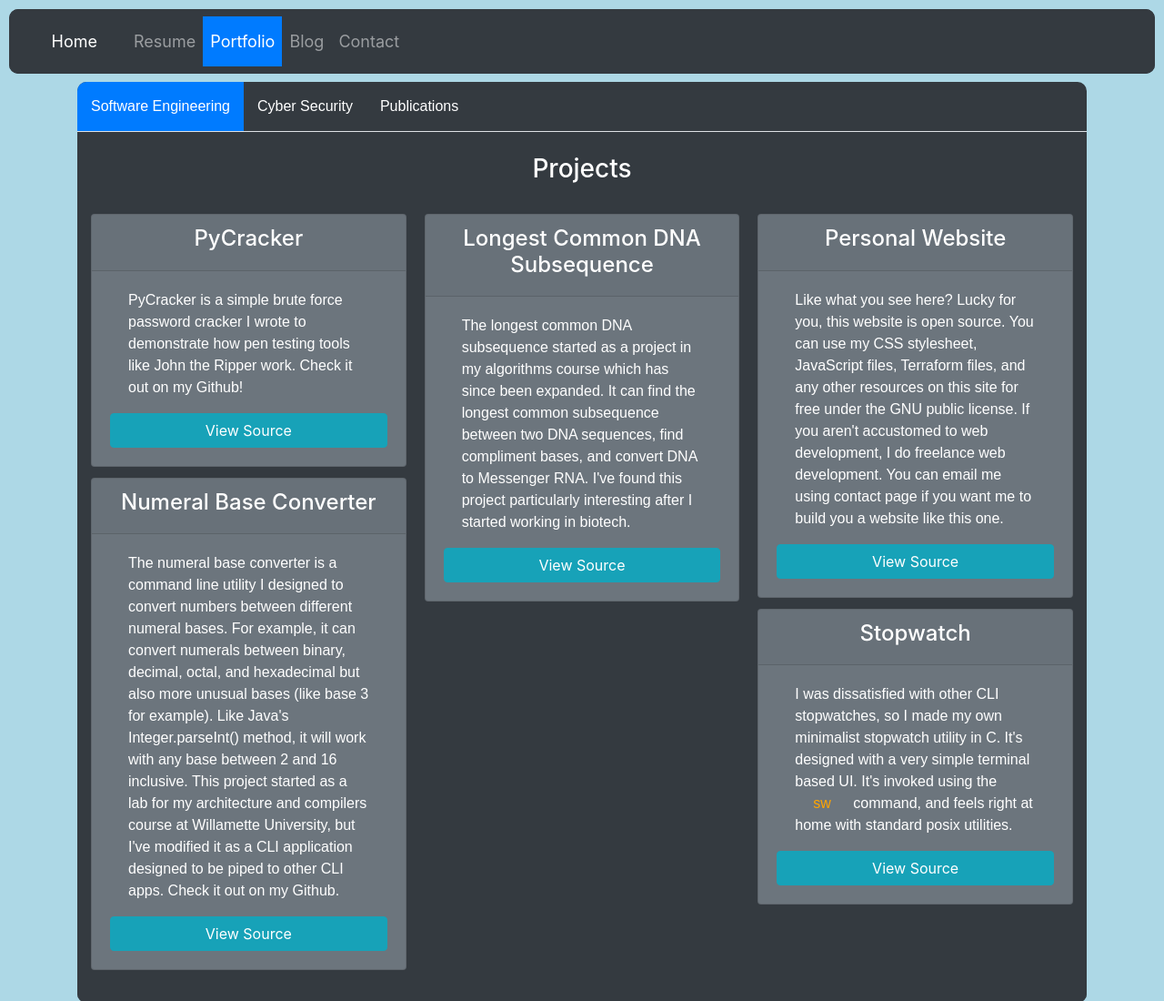
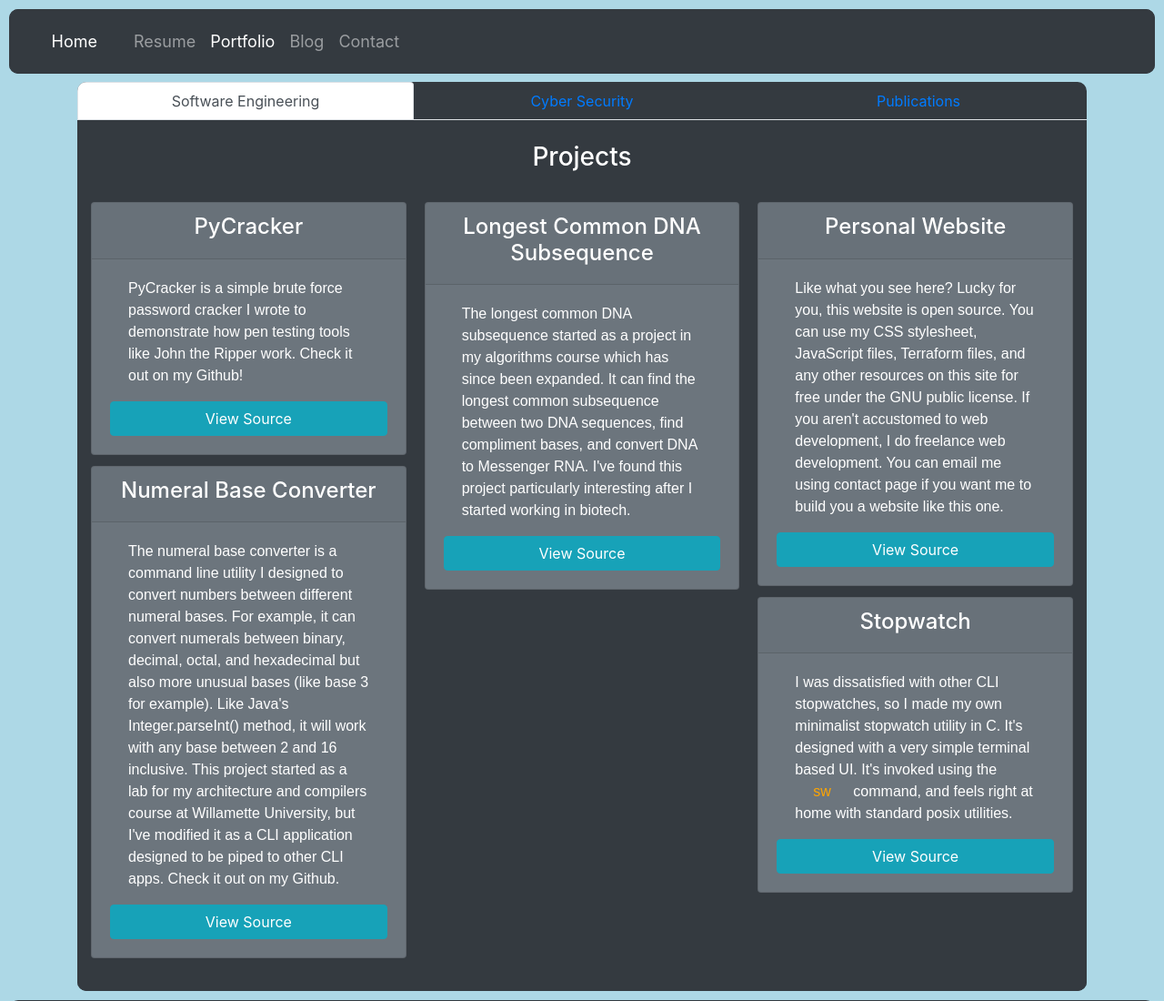
Before and after one commit to dchid/davidnchidester.com, a plain HTML site: page src/portfolio.html in a window 1280 px wide. Shown: the top 1100 px of the page at 91% size. Drawn offline with nearby package versions, Linux system fonts and the light colour scheme.

Commit message:
rebuild nav tabs

```diff
--- a/src/dchid.css
+++ b/src/dchid.css
@@ -68,10 +68,6 @@ body {
     width: 80%;
     height: auto;
   }
-}
-
-.active {
-  background-color: #007bff;
 }
 
 /* list of skills on homepage */
--- a/src/portfolio.html
+++ b/src/portfolio.html
@@ -27,10 +27,10 @@
     <nav class="topnav" id="myTopnav"></nav>
 
     <div class="container hidden">
-        <ul class="nav nav-tabs">
-            <li><a class="tab" data-toggle="tab" href="#software_tab">Software Engineering</a></li>
-            <li><a class="tab" data-toggle="tab" href="#security_tab">Cyber Security</a></li>
-            <li><a class="tab" data-toggle="tab" href="#publications_tab">Publications</a></li>
+        <ul class="nav nav-tabs nav-justified">
+            <li class="nav-item"><a class="nav-link" data-toggle="tab" href="#software_tab">Software Engineering</a></li>
+            <li class="nav-item"><a class="nav-link" data-toggle="tab" href="#security_tab">Cyber Security</a></li>
+            <li class="nav-item"><a class="nav-link" data-toggle="tab" href="#publications_tab">Publications</a></li>
         </ul>
         <div class="tab-content">
             <div id="software_tab" class="tab-pane bg-dark">
```
